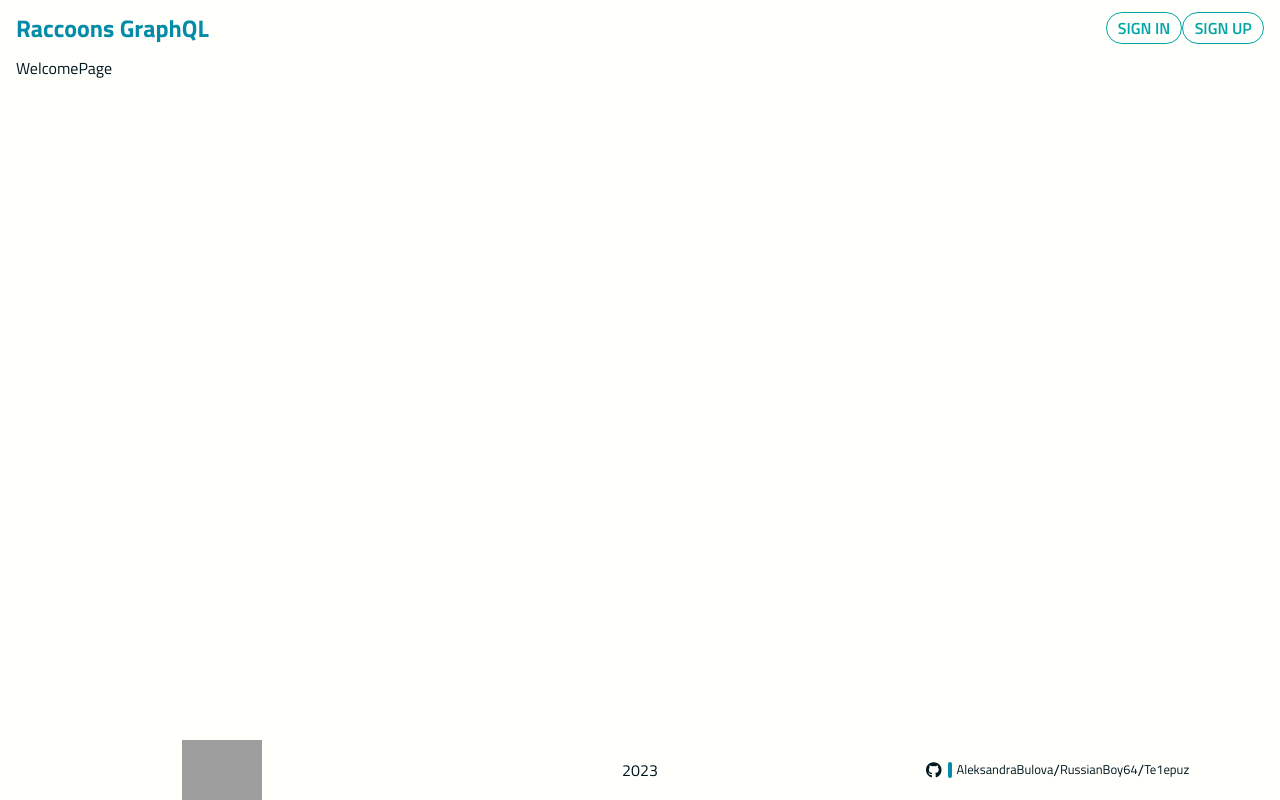
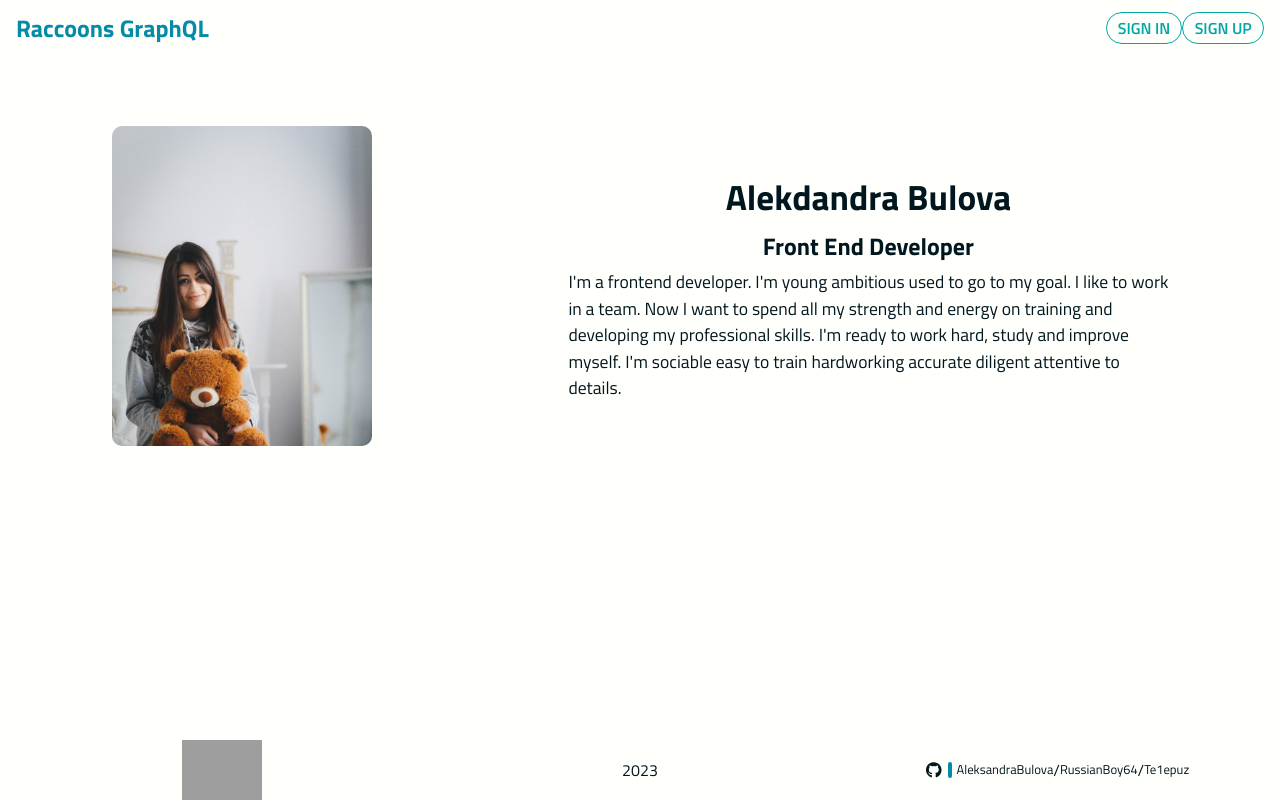
Before and after one commit to RussianBoy64/graphiql-app, a React (Vite) app: page / in a window 1280 px wide. Built offline with nearby package versions, Linux system fonts and the light colour scheme; grey boxes are pictures that could not be loaded.

Commit message:
feat: add component about Aliaksandra

```diff
--- /dev/null
+++ b/src/components/AboutStudents/AboutAliaksandra/index.tsx
@@ -0,0 +1,22 @@
+import { FC } from "react";
+import PhotoAleksandra from "../../../assets/Aleksandra.jpg";
+import styles from "./style.module.scss";
+
+export const AboutAliaksandra: FC = () => {
+  return (
+    <section className={styles.wrapper_section}>
+      <img className={styles.images} src={PhotoAleksandra} alt="Photo" />
+      <div className={styles.wrapper_text}>
+        <h1 className={styles.name}>Alekdandra Bulova</h1>
+        <h3 className={styles.profession}>Front End Developer</h3>
+        <p className={styles.decription}>
+          I&apos;m a frontend developer. I&apos;m young ambitious used to go to
+          my goal. I like to work in a team. Now I want to spend all my strength
+          and energy on training and developing my professional skills. I&apos;m
+          ready to work hard, study and improve myself. I&apos;m sociable easy
+          to train hardworking accurate diligent attentive to details.
+        </p>
+      </div>
+    </section>
+  );
+};
--- /dev/null
+++ b/src/components/AboutStudents/AboutAliaksandra/style.module.scss
@@ -0,0 +1,32 @@
+.images {
+  height: 25vw;
+  border-radius: 10px;
+}
+
+.wrapper_section {
+  display: flex;
+  align-items: center;
+  justify-content: space-around;
+  gap: 5px;
+  padding-top: 70px;
+}
+
+.wrapper_text {
+  display: flex;
+  flex-direction: column;
+  align-items: center;
+  gap: 5px;
+}
+
+.name {
+  font-size: 2.2em;
+}
+
+.profession {
+  font-size: 1.5em;
+}
+
+.decription {
+  font-size: 1.1em;
+  max-width: 600px;
+}
--- /dev/null
+++ b/src/components/index.ts
@@ -0,0 +1 @@
+export * from "./AboutStudents/AboutAliaksandra";
--- /dev/null
+++ b/src/declaration.d.ts
@@ -0,0 +1 @@
+declare module "*.scss";
--- a/src/routes/WelcomePage/index.tsx
+++ b/src/routes/WelcomePage/index.tsx
@@ -1,5 +1,11 @@
+import { AboutAliaksandra } from "@components/index";
+
 function WelcomePage() {
-  return <div>WelcomePage</div>;
+  return (
+    <>
+      <AboutAliaksandra />
+    </>
+  );
 }
 
 export default WelcomePage;
```
Also changed, not shown: src/assets/Aleksandra.jpg (added).
